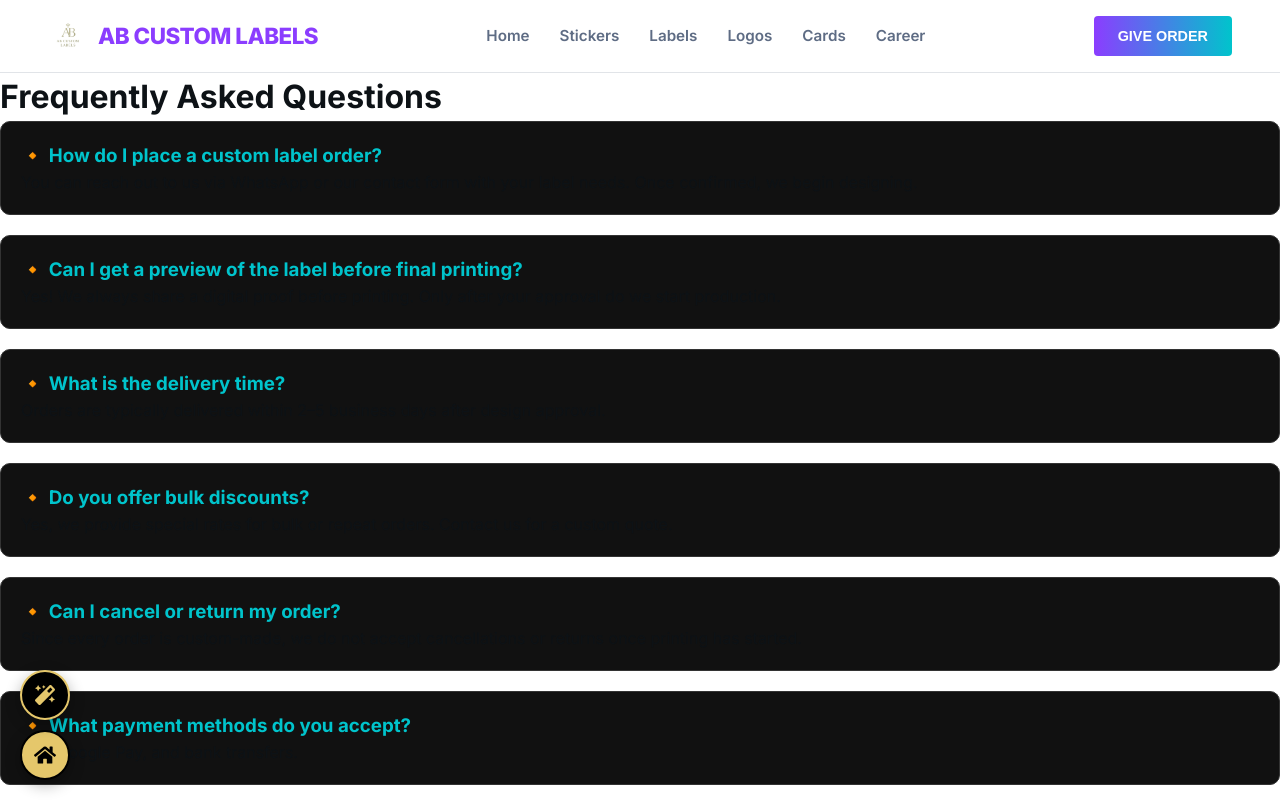
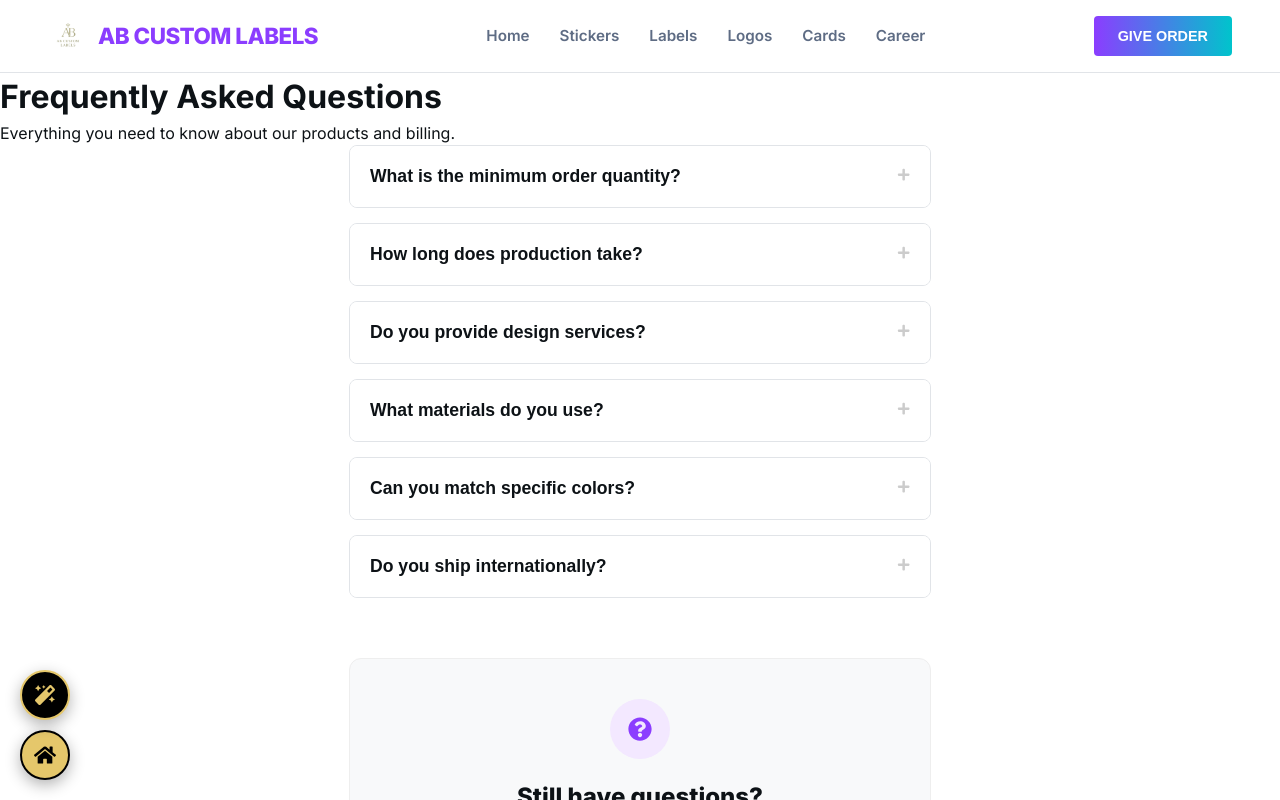
Before and after one commit to venom-cooder/ab-custom-labels, a React (Vite) app in the folder frontend/: page /faq in a window 1280 px wide. Shown: the top 800 px of the page. Built offline with nearby package versions, Linux system fonts and the light colour scheme; no server answers.

Commit message:
faq page is ready

```diff
--- a/frontend/src/pages/FAQ.jsx
+++ b/frontend/src/pages/FAQ.jsx
@@ -1,33 +1,150 @@
-import React from 'react';
-import { useNavigate } from 'react-router-dom';
-
+import React, { useState, useEffect } from 'react';
+import axios from 'axios';
+import { motion, AnimatePresence } from 'framer-motion';
+import { FaPlus, FaMinus, FaQuestionCircle, FaWhatsapp, FaSearch } from 'react-icons/fa';
 
 const FAQ = () => {
-  const navigate = useNavigate();
+  const API_URL = import.meta.env.VITE_API_URL || 'http://localhost:5001';
+
+  // --- STATE ---
+  const [faqs, setFaqs] = useState([]);
+  const [openIndex, setOpenIndex] = useState(null);
+  const [loading, setLoading] = useState(true);
+
+  // --- STATIC CONTENT (From Home.jsx) ---
+  const staticFaqs = [
+    {
+      question: "What is the minimum order quantity?",
+      answer: "Our minimum order quantity is just 100 labels, making us perfect for small businesses and startups. We also offer sample packs of 10-25 labels for testing purposes."
+    },
+    {
+      question: "How long does production take?",
+      answer: "Standard production time is 3-5 business days after design approval. We also offer rush services with 24-48 hour turnaround for urgent orders at an additional cost."
+    },
+    {
+      question: "Do you provide design services?",
+      answer: "Yes! Our expert design team can create custom labels from scratch or work with your existing artwork. We provide unlimited revisions until you're completely satisfied with the design."
+    },
+    {
+      question: "What materials do you use?",
+      answer: "We use premium materials including vinyl, paper, polyester, and eco-friendly options. All materials are weather-resistant and available in various finishes like matte, gloss, and textured surfaces."
+    },
+    {
+      question: "Can you match specific colors?",
+      answer: "Absolutely! We can match Pantone colors, provide color proofs, and ensure brand consistency across all your labels. We use advanced color matching technology for precise results."
+    },
+    {
+      question: "Do you ship internationally?",
+      answer: "Yes, we ship worldwide! Domestic orders within India typically arrive in 2-3 days, while international shipping takes 7-14 business days depending on the destination."
+    }
+  ];
+
+  // --- FETCH DATA ---
+  useEffect(() => {
+    const fetchFaqs = async () => {
+      try {
+        const res = await axios.get(`${API_URL}/api/faqs`);
+        if (res.data && Array.isArray(res.data)) {
+           // Merge backend FAQs with static ones
+           // Note: Backend FAQs usually have 'question' and 'answer' fields based on standard schemas
+           setFaqs([...staticFaqs, ...res.data]);
+        } else {
+           setFaqs(staticFaqs);
+        }
+      } catch (err) {
+        console.error("Error fetching FAQs, using static content only.", err);
+        setFaqs(staticFaqs);
+      } finally {
+        setLoading(false);
+      }
+    };
+
+    fetchFaqs();
+  }, [API_URL]);
+
   return (
     <div className="app-container">
 
-      <div className="content-page">
+      {/* 1. HEADER SECTION */}
+      <div className="page-header">
         <h1>Frequently Asked Questions</h1>
-
-        <div className="faq-list" style={{display:'flex', flexDirection:'column', gap:'20px'}}>
-          {[
-            {q: "How do I place a custom label order?", a: "You can reach out to us via WhatsApp or our contact form with your label needs. Once confirmed, we begin designing."},
-            {q: "Can I get a preview of the label before final printing?", a: "Yes! We always share a digital proof before printing. Only after your approval do we start production."},
-            {q: "What is the delivery time?", a: "Orders are typically delivered within 2–5 business days after design approval."},
-            {q: "Do you offer bulk discounts?", a: "Yes, we provide special rates for bulk or repeat orders. Contact us for a custom quote."},
-            {q: "Can I cancel or return my order?", a: "Since every order is custom-made, we do not accept cancellations or returns once printing has started."},
-            {q: "What payment methods do you accept?", a: "UPI, Google Pay, and bank transfers."}
-          ].map((item, i) => (
-            <div key={i} style={{background:'#111', padding:'20px', borderRadius:'10px', border:'1px solid #333'}}>
-              <h3 style={{color:'var(--accent)', marginTop:0}}>🔸 {item.q}</h3>
-              <p style={{marginBottom:0}}>{item.a}</p>
-            </div>
-          ))}
-        </div>
+        <p>Everything you need to know about our products and billing.</p>
       </div>
 
+      {/* 2. FAQ ACCORDION */}
+      <div className="container" style={{maxWidth: '800px', margin: '0 auto', paddingBottom: '80px', paddingLeft:'20px', paddingRight:'20px'}}>
+
+        {loading ? (
+          <p style={{textAlign: 'center', color: '#666'}}>Loading questions...</p>
+        ) : (
+          <div style={{display: 'flex', flexDirection: 'column', gap: '15px'}}>
+            {faqs.map((item, index) => (
+              <div
+                key={index}
+                className="strict-card"
+                style={{
+                  border: '1px solid #e1e4e8', borderRadius: '8px', overflow: 'hidden',
+                  background: '#fff', boxShadow: openIndex === index ? '0 4px 12px rgba(0,0,0,0.05)' : 'none',
+                  transition: 'all 0.3s ease'
+                }}
+              >
+                <button
+                  onClick={() => setOpenIndex(openIndex === index ? null : index)}
+                  style={{
+                    width: '100%', padding: '20px', display: 'flex', justifyContent: 'space-between', alignItems: 'center',
+                    background: openIndex === index ? '#f9fafb' : '#fff',
+                    border: 'none', cursor: 'pointer', textAlign: 'left', outline: 'none'
+                  }}
+                >
+                  <span style={{fontSize: '1.1rem', fontWeight: '700', color: 'var(--text-main)'}}>
+                    {item.question}
+                  </span>
+                  <span style={{color: openIndex === index ? 'var(--primary)' : '#ccc', marginLeft: '15px'}}>
+                    {openIndex === index ? <FaMinus /> : <FaPlus />}
+                  </span>
+                </button>
+
+                <AnimatePresence>
+                  {openIndex === index && (
+                    <motion.div
+                      initial={{ height: 0, opacity: 0 }}
+                      animate={{ height: 'auto', opacity: 1 }}
+                      exit={{ height: 0, opacity: 0 }}
+                      transition={{duration: 0.3}}
+                      style={{ overflow: 'hidden' }}
+                    >
+                      <div style={{ padding: '0 20px 25px 20px', color: '#555', lineHeight: '1.6', fontSize: '0.95rem' }}>
+                        {item.answer}
+                      </div>
+                    </motion.div>
+                  )}
+                </AnimatePresence>
+              </div>
+            ))}
+          </div>
+        )}
+
+        {/* 3. STILL HAVE QUESTIONS CTA */}
+        <div style={{marginTop: '60px', padding: '40px', background: '#f8f9fa', borderRadius: '12px', textAlign: 'center', border: '1px solid #eee'}}>
+           <div style={{width:'60px', height:'60px', background:'#f3e8ff', color:'var(--primary)', borderRadius:'50%', display:'flex', alignItems:'center', justifyContent:'center', margin:'0 auto 20px'}}>
+              <FaQuestionCircle size={24}/>
+           </div>
+           <h3 style={{fontWeight: '800', fontSize: '1.5rem', marginBottom: '10px', color: 'var(--text-main)'}}>Still have questions?</h3>
+           <p style={{color: '#666', marginBottom: '30px', maxWidth:'500px', margin:'0 auto 30px'}}>
+             Can't find the answer you're looking for? Please chat to our friendly team.
+           </p>
+           <button
+             onClick={() => window.open('https://wa.me/919243858944', '_blank')}
+             className="primary-btn"
+             style={{display: 'inline-flex', alignItems: 'center', gap: '10px', padding: '12px 30px'}}
+           >
+             <FaWhatsapp size={20}/> Get in Touch
+           </button>
+        </div>
+
+      </div>
     </div>
   );
 };
+
 export default FAQ;
```
